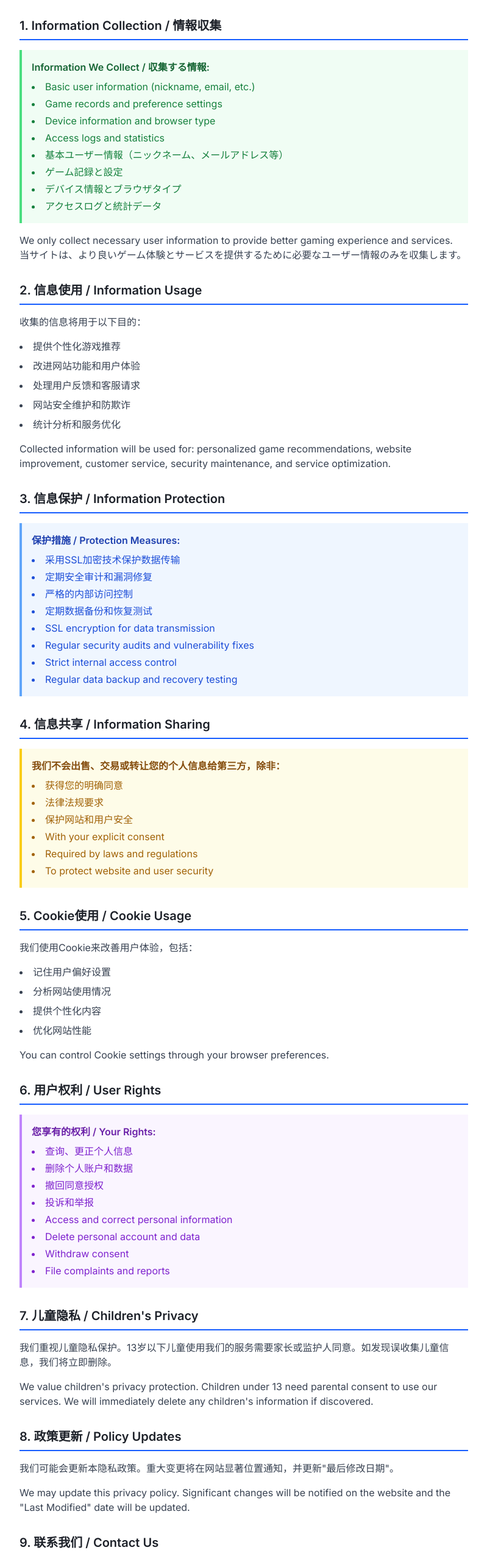
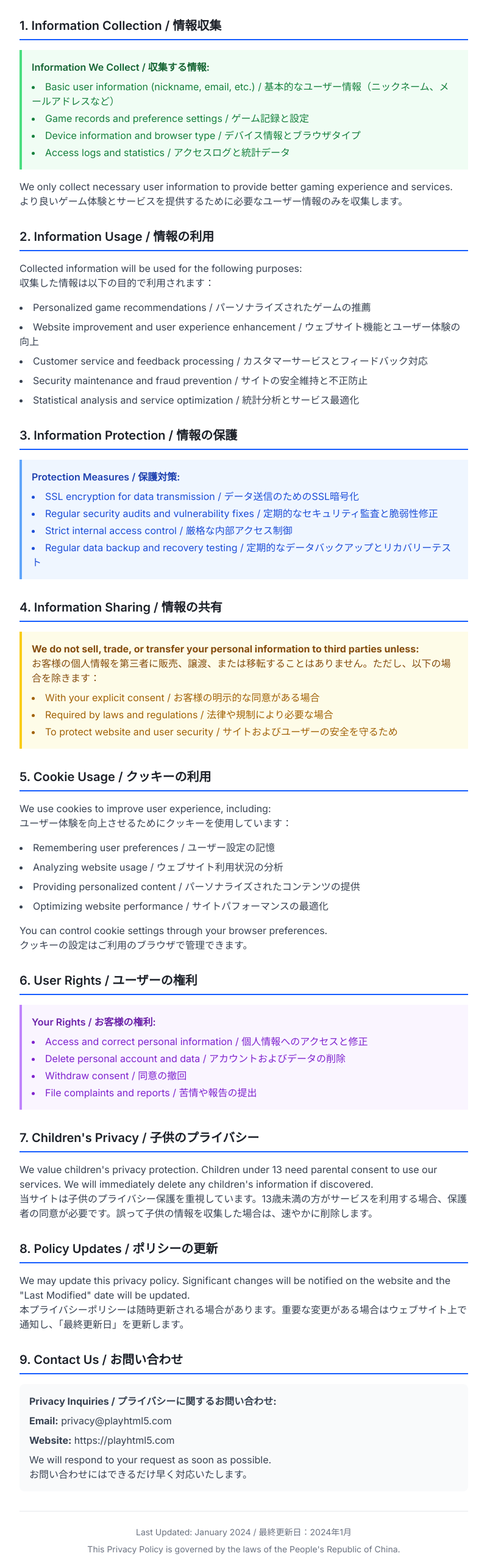
Before and after one commit to tmj518/playhtml5-games, a website: page public/privacy.html in a window 1280 px wide. Shown: the part 160-2712 px from the top of the page at 61% size, without its empty margins (240-1039 px from the left). Drawn offline with nearby package versions, Linux system fonts and the light colour scheme.

Commit message:
feat: update privacy and copyright pages to English+Japanese bilingual

```diff
--- a/public/privacy.html
+++ b/public/privacy.html
@@ -1,14 +1,14 @@
 <!DOCTYPE html>
-<html lang="zh-CN">
+<html lang="en">
 <head>
     <meta charset="UTF-8">
     <meta name="viewport" content="width=device-width, initial-scale=1.0">
-    <title>隐私政策 - PlayHTML5 | Privacy Policy - HTML5 Games Platform</title>
-    <meta name="description" content="PlayHTML5隐私政策，保护用户个人信息安全。Privacy Policy for HTML5 games platform, protecting user personal information and data security.">
-    <meta name="keywords" content="隐私政策,个人信息保护,数据安全,用户隐私,Privacy Policy,data protection,user privacy,HTML5 games">
+    <title>Privacy Policy / プライバシーポリシー - PlayHTML5</title>
+    <meta name="description" content="Privacy Policy for HTML5 games platform, protecting user personal information and data security. / HTML5ゲームプラットフォームのプライバシーポリシー、ユーザーの個人情報とデータの安全を保護します。">
+    <meta name="keywords" content="Privacy Policy,data protection,user privacy,HTML5 games,プライバシーポリシー,データ保護,ユーザープライバシー,HTML5ゲーム">
     <meta name="robots" content="index, follow">
-    <meta property="og:title" content="隐私政策 - PlayHTML5">
-    <meta property="og:description" content="PlayHTML5隐私政策，保护用户个人信息安全。">
+    <meta property="og:title" content="Privacy Policy / プライバシーポリシー - PlayHTML5">
+    <meta property="og:description" content="Privacy Policy for HTML5 games platform, protecting user personal information and data security. / HTML5ゲームプラットフォームのプライバシーポリシー、ユーザーの個人情報とデータの安全を保護します。">
     <meta property="og:type" content="website">
     <meta property="og:url" content="https://playhtml5.com/privacy.html">
     <link rel="canonical" href="https://playhtml5.com/privacy.html">
@@ -41,7 +41,7 @@
     </style>
 </head>
 <body class="bg-gray-50 text-dark">
-    <!-- 导航栏 -->
+    <!-- Navigation Bar -->
     <header class="bg-white shadow-sm">
         <div class="container mx-auto px-4 py-3 flex items-center justify-between">
             <div class="flex items-center space-x-2">
@@ -49,12 +49,12 @@
                 <h1 class="text-xl font-bold text-primary">PlayHTML5</h1>
             </div>
             <nav class="flex items-center space-x-4">
-                <a href="/" class="text-gray-600 hover:text-primary transition-colors">返回首页</a>
+                <a href="/" class="text-gray-600 hover:text-primary transition-colors">Home / ホーム</a>
             </nav>
         </div>
     </header>
 
-    <!-- 主要内容 -->
+    <!-- Main Content -->
     <main class="py-8">
         <div class="container mx-auto px-4">
             <div class="content-section bg-white rounded-lg shadow-md p-8">
@@ -68,152 +68,134 @@
                         <div class="bg-green-50 border-l-4 border-green-400 p-4 mb-4">
                             <h3 class="font-semibold text-green-800 mb-2">Information We Collect / 収集する情報:</h3>
                             <ul class="list-disc list-inside text-green-700 space-y-1">
-                                <li>Basic user information (nickname, email, etc.)</li>
-                                <li>Game records and preference settings</li>
-                                <li>Device information and browser type</li>
-                                <li>Access logs and statistics</li>
-                                <li>基本ユーザー情報（ニックネーム、メールアドレス等）</li>
-                                <li>ゲーム記録と設定</li>
-                                <li>デバイス情報とブラウザタイプ</li>
-                                <li>アクセスログと統計データ</li>
+                                <li>Basic user information (nickname, email, etc.) / 基本的なユーザー情報（ニックネーム、メールアドレスなど）</li>
+                                <li>Game records and preference settings / ゲーム記録と設定</li>
+                                <li>Device information and browser type / デバイス情報とブラウザタイプ</li>
+                                <li>Access logs and statistics / アクセスログと統計データ</li>
                             </ul>
                         </div>
                         <p class="text-gray-700">
-                            We only collect necessary user information to provide better gaming experience and services.
-                        </p>
-                        <p class="text-gray-700">
-                            当サイトは、より良いゲーム体験とサービスを提供するために必要なユーザー情報のみを収集します。
+                            We only collect necessary user information to provide better gaming experience and services.<br>
+                            より良いゲーム体験とサービスを提供するために必要なユーザー情報のみを収集します。
                         </p>
                     </section>
 
                     <section class="mb-8">
-                        <h2 class="text-xl font-semibold mb-4 section-title">2. 信息使用 / Information Usage</h2>
+                        <h2 class="text-xl font-semibold mb-4 section-title">2. Information Usage / 情報の利用</h2>
                         <p class="mb-4 text-gray-700">
-                            收集的信息将用于以下目的：
+                            Collected information will be used for the following purposes:<br>
+                            収集した情報は以下の目的で利用されます：
                         </p>
                         <ul class="list-disc list-inside text-gray-700 mb-4 space-y-2">
-                            <li>提供个性化游戏推荐</li>
-                            <li>改进网站功能和用户体验</li>
-                            <li>处理用户反馈和客服请求</li>
-                            <li>网站安全维护和防欺诈</li>
-                            <li>统计分析和服务优化</li>
+                            <li>Personalized game recommendations / パーソナライズされたゲームの推薦</li>
+                            <li>Website improvement and user experience enhancement / ウェブサイト機能とユーザー体験の向上</li>
+                            <li>Customer service and feedback processing / カスタマーサービスとフィードバック対応</li>
+                            <li>Security maintenance and fraud prevention / サイトの安全維持と不正防止</li>
+                            <li>Statistical analysis and service optimization / 統計分析とサービス最適化</li>
                         </ul>
-                        <p class="text-gray-700">
-                            Collected information will be used for: personalized game recommendations, website improvement, customer service, security maintenance, and service optimization.
-                        </p>
                     </section>
 
                     <section class="mb-8">
-                        <h2 class="text-xl font-semibold mb-4 section-title">3. 信息保护 / Information Protection</h2>
+                        <h2 class="text-xl font-semibold mb-4 section-title">3. Information Protection / 情報の保護</h2>
                         <div class="bg-blue-50 border-l-4 border-blue-400 p-4 mb-4">
-                            <h3 class="font-semibold text-blue-800 mb-2">保护措施 / Protection Measures:</h3>
+                            <h3 class="font-semibold text-blue-800 mb-2">Protection Measures / 保護対策:</h3>
                             <ul class="list-disc list-inside text-blue-700 space-y-1">
-                                <li>采用SSL加密技术保护数据传输</li>
-                                <li>定期安全审计和漏洞修复</li>
-                                <li>严格的内部访问控制</li>
-                                <li>定期数据备份和恢复测试</li>
-                                <li>SSL encryption for data transmission</li>
-                                <li>Regular security audits and vulnerability fixes</li>
-                                <li>Strict internal access control</li>
-                                <li>Regular data backup and recovery testing</li>
+                                <li>SSL encryption for data transmission / データ送信のためのSSL暗号化</li>
+                                <li>Regular security audits and vulnerability fixes / 定期的なセキュリティ監査と脆弱性修正</li>
+                                <li>Strict internal access control / 厳格な内部アクセス制御</li>
+                                <li>Regular data backup and recovery testing / 定期的なデータバックアップとリカバリーテスト</li>
                             </ul>
                         </div>
                     </section>
 
                     <section class="mb-8">
-                        <h2 class="text-xl font-semibold mb-4 section-title">4. 信息共享 / Information Sharing</h2>
+                        <h2 class="text-xl font-semibold mb-4 section-title">4. Information Sharing / 情報の共有</h2>
                         <div class="bg-yellow-50 border-l-4 border-yellow-400 p-4 mb-4">
                             <p class="text-yellow-800 mb-2">
-                                <strong>我们不会出售、交易或转让您的个人信息给第三方，除非：</strong>
+                                <strong>We do not sell, trade, or transfer your personal information to third parties unless:</strong><br>
+                                お客様の個人情報を第三者に販売、譲渡、または移転することはありません。ただし、以下の場合を除きます：
                             </p>
                             <ul class="list-disc list-inside text-yellow-700 space-y-1">
-                                <li>获得您的明确同意</li>
-                                <li>法律法规要求</li>
-                                <li>保护网站和用户安全</li>
-                                <li>With your explicit consent</li>
-                                <li>Required by laws and regulations</li>
-                                <li>To protect website and user security</li>
+                                <li>With your explicit consent / お客様の明示的な同意がある場合</li>
+                                <li>Required by laws and regulations / 法律や規制により必要な場合</li>
+                                <li>To protect website and user security / サイトおよびユーザーの安全を守るため</li>
                             </ul>
                         </div>
                     </section>
 
                     <section class="mb-8">
-                        <h2 class="text-xl font-semibold mb-4 section-title">5. Cookie使用 / Cookie Usage</h2>
+                        <h2 class="text-xl font-semibold mb-4 section-title">5. Cookie Usage / クッキーの利用</h2>
                         <p class="mb-4 text-gray-700">
-                            我们使用Cookie来改善用户体验，包括：
+                            We use cookies to improve user experience, including:<br>
+                            ユーザー体験を向上させるためにクッキーを使用しています：
                         </p>
                         <ul class="list-disc list-inside text-gray-700 mb-4 space-y-2">
-                            <li>记住用户偏好设置</li>
-                            <li>分析网站使用情况</li>
-                            <li>提供个性化内容</li>
-                            <li>优化网站性能</li>
+                            <li>Remembering user preferences / ユーザー設定の記憶</li>
+                            <li>Analyzing website usage / ウェブサイト利用状況の分析</li>
+                            <li>Providing personalized content / パーソナライズされたコンテンツの提供</li>
+                            <li>Optimizing website performance / サイトパフォーマンスの最適化</li>
                         </ul>
                         <p class="text-gray-700">
-                            You can control Cookie settings through your browser preferences.
+                            You can control cookie settings through your browser preferences.<br>
+                            クッキーの設定はご利用のブラウザで管理できます。
                         </p>
                     </section>
 
                     <section class="mb-8">
-                        <h2 class="text-xl font-semibold mb-4 section-title">6. 用户权利 / User Rights</h2>
+                        <h2 class="text-xl font-semibold mb-4 section-title">6. User Rights / ユーザーの権利</h2>
                         <div class="bg-purple-50 border-l-4 border-purple-400 p-4 mb-4">
-                            <h3 class="font-semibold text-purple-800 mb-2">您享有的权利 / Your Rights:</h3>
+                            <h3 class="font-semibold text-purple-800 mb-2">Your Rights / お客様の権利:</h3>
                             <ul class="list-disc list-inside text-purple-700 space-y-1">
-                                <li>查询、更正个人信息</li>
-                                <li>删除个人账户和数据</li>
-                                <li>撤回同意授权</li>
-                                <li>投诉和举报</li>
-                                <li>Access and correct personal information</li>
-                                <li>Delete personal account and data</li>
-                                <li>Withdraw consent</li>
-                                <li>File complaints and reports</li>
+                                <li>Access and correct personal information / 個人情報へのアクセスと修正</li>
+                                <li>Delete personal account and data / アカウントおよびデータの削除</li>
+                                <li>Withdraw consent / 同意の撤回</li>
+                                <li>File complaints and reports / 苦情や報告の提出</li>
                             </ul>
                         </div>
                     </section>
 
                     <section class="mb-8">
-                        <h2 class="text-xl font-semibold mb-4 section-title">7. 儿童隐私 / Children's Privacy</h2>
+                        <h2 class="text-xl font-semibold mb-4 section-title">7. Children's Privacy / 子供のプライバシー</h2>
                         <p class="mb-4 text-gray-700">
-                            我们重视儿童隐私保护。13岁以下儿童使用我们的服务需要家长或监护人同意。如发现误收集儿童信息，我们将立即删除。
-                        </p>
-                        <p class="text-gray-700">
-                            We value children's privacy protection. Children under 13 need parental consent to use our services. We will immediately delete any children's information if discovered.
+                            We value children's privacy protection. Children under 13 need parental consent to use our services. We will immediately delete any children's information if discovered.<br>
+                            当サイトは子供のプライバシー保護を重視しています。13歳未満の方がサービスを利用する場合、保護者の同意が必要です。誤って子供の情報を収集した場合は、速やかに削除します。
                         </p>
                     </section>
 
                     <section class="mb-8">
-                        <h2 class="text-xl font-semibold mb-4 section-title">8. 政策更新 / Policy Updates</h2>
+                        <h2 class="text-xl font-semibold mb-4 section-title">8. Policy Updates / ポリシーの更新</h2>
                         <p class="mb-4 text-gray-700">
-                            我们可能会更新本隐私政策。重大变更将在网站显著位置通知，并更新"最后修改日期"。
-                        </p>
-                        <p class="text-gray-700">
-                            We may update this privacy policy. Significant changes will be notified on the website and the "Last Modified" date will be updated.
+                            We may update this privacy policy. Significant changes will be notified on the website and the "Last Modified" date will be updated.<br>
+                            本プライバシーポリシーは随時更新される場合があります。重要な変更がある場合はウェブサイト上で通知し、「最終更新日」を更新します。
                         </p>
                     </section>
 
                     <section class="mb-8">
-                        <h2 class="text-xl font-semibold mb-4 section-title">9. 联系我们 / Contact Us</h2>
+                        <h2 class="text-xl font-semibold mb-4 section-title">9. Contact Us / お問い合わせ</h2>
                         <div class="bg-gray-50 p-4 rounded-lg">
                             <p class="text-gray-700 mb-2">
-                                <strong>隐私问题咨询 / Privacy Inquiries:</strong>
+                                <strong>Privacy Inquiries / プライバシーに関するお問い合わせ:</strong>
                             </p>
                             <p class="text-gray-700 mb-2">
-                                <strong>邮箱 / Email:</strong> privacy@playhtml5.com
+                                <strong>Email:</strong> privacy@playhtml5.com
                             </p>
                             <p class="text-gray-700 mb-2">
-                                <strong>网站 / Website:</strong> https://playhtml5.com
+                                <strong>Website:</strong> https://playhtml5.com
                             </p>
                             <p class="text-gray-700">
-                                我们将在收到您的请求后尽快回复。
+                                We will respond to your request as soon as possible.<br>
+                                お問い合わせにはできるだけ早く対応いたします。
                             </p>
                         </div>
                     </section>
 
                     <div class="text-center mt-8 pt-6 border-t border-gray-200">
                         <p class="text-sm text-gray-500">
-                            最后更新时间 / Last Updated: 2024年1月 / January 2024
+                            Last Updated: January 2024 / 最終更新日：2024年1月
                         </p>
                         <p class="text-sm text-gray-500 mt-2">
-                            本隐私政策受中华人民共和国法律管辖 / This Privacy Policy is governed by the laws of the People's Republic of China
+                            This Privacy Policy is governed by the laws of the People's Republic of China.<br>
+                            本プライバシーポリシーは中華人民共和国の法律に準拠します。
                         </p>
                     </div>
                 </div>
@@ -221,14 +203,14 @@
         </div>
     </main>
 
-    <!-- 页脚 -->
+    <!-- Footer -->
     <footer class="bg-gray-100 py-6 mt-8">
         <div class="container mx-auto px-4 text-center">
             <div class="flex flex-wrap justify-center gap-4 mb-4">
-                <a href="/terms.html" class="text-gray-600 hover:text-primary">用户服务协议</a>
-                <a href="/privacy.html" class="text-primary hover:underline font-medium">隐私政策</a>
-                <a href="/copyright.html" class="text-gray-600 hover:text-primary">版权声明</a>
-                <a href="/robots.txt" class="text-gray-600 hover:text-primary">Robots协议</a>
+                <a href="/terms.html" class="text-gray-600 hover:text-primary">Terms of Service / 利用規約</a>
+                <a href="/privacy.html" class="text-primary hover:underline font-medium">Privacy Policy / プライバシーポリシー</a>
+                <a href="/copyright.html" class="text-gray-600 hover:text-primary">Copyright Statement / 著作権表示</a>
+                <a href="/robots.txt" class="text-gray-600 hover:text-primary">Robots Protocol / ロボットプロトコル</a>
             </div>
             <p class="text-sm text-gray-500">
                 &copy; 2024 PlayHTML5.com. All Rights Reserved.
```
Also changed, not shown: public/copyright.html (+58 -81 lines).
